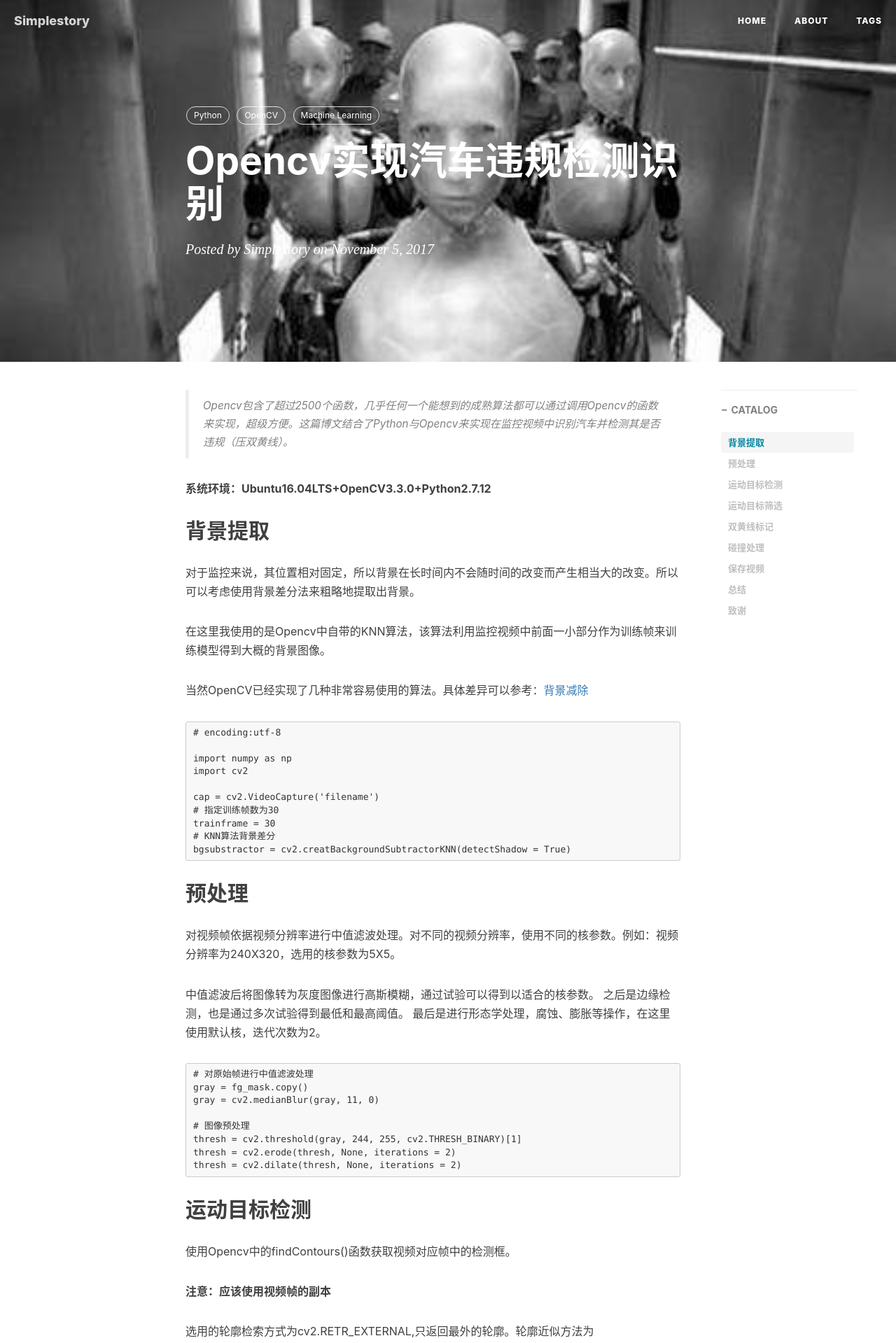
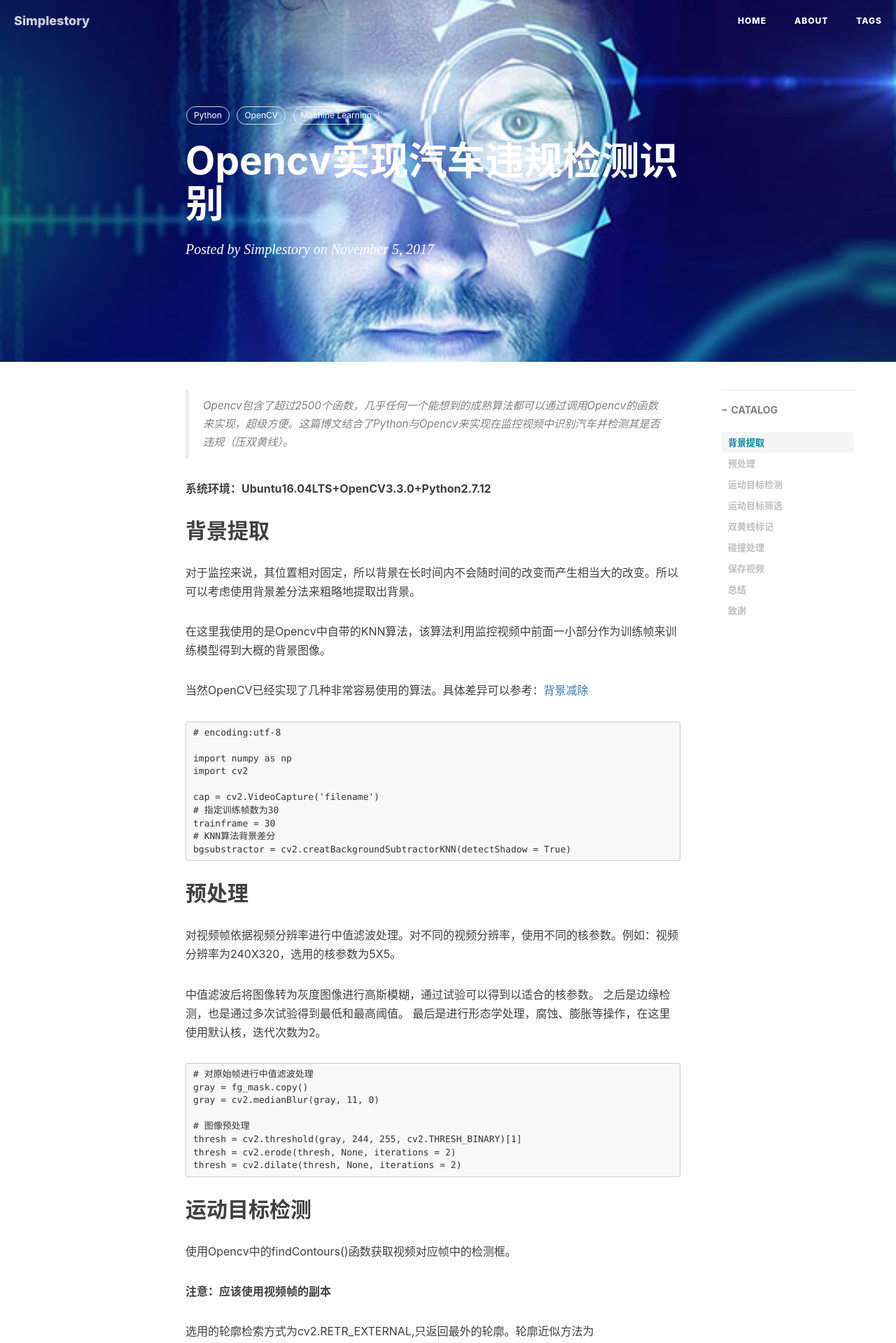
Before and after one commit to simplestory/simplestory.github.io, a Jekyll site: the page built from _posts/2017-11-4-Opencv实现汽车违规检测识别.md, in a window 1280 px wide. Shown: the top 1919 px of the page at 70% size. Built offline with Jekyll 4.4.1, drawn with Linux system fonts in a browser that asks for light colours; nearby versions of some CDN libraries; comment, search, counter and statistics services are not loaded.

Commit message:
语法修改

```diff
--- a/_posts/2017-11-4-Opencv实现汽车违规检测识别.md
+++ b/_posts/2017-11-4-Opencv实现汽车违规检测识别.md
@@ -4,7 +4,7 @@ title:      Opencv实现汽车违规检测识别
 subtitle:
 date:       2017-11-05
 author:     Simplestory
-header-img: img/Opencv-2017-11-5.jpg
+header-img: img/Opencv-20171105.png
 catalog: true
 tags:
     - Python
```
Also changed, not shown: img/Opencv-2017-11-5.jpg (deleted), img/Opencv-20171105.png (added).
